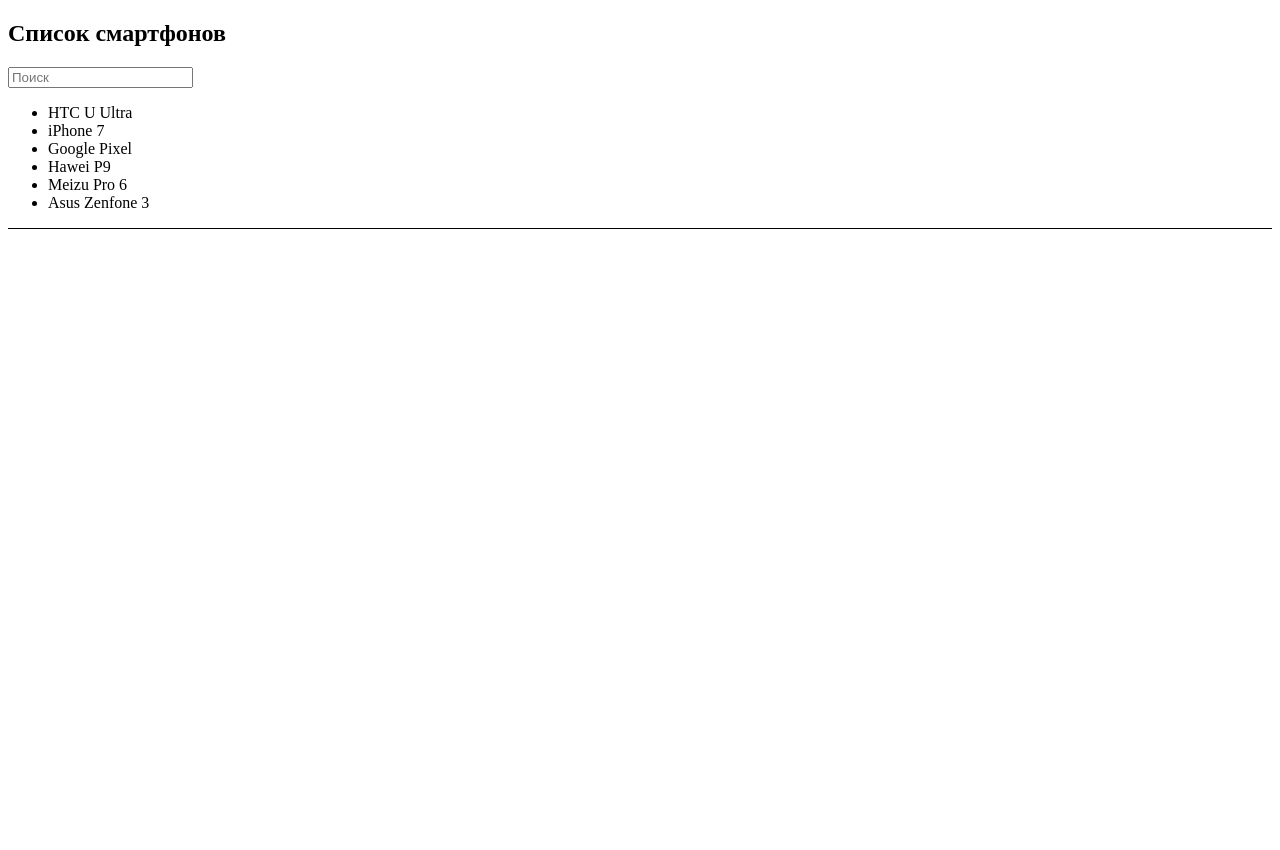
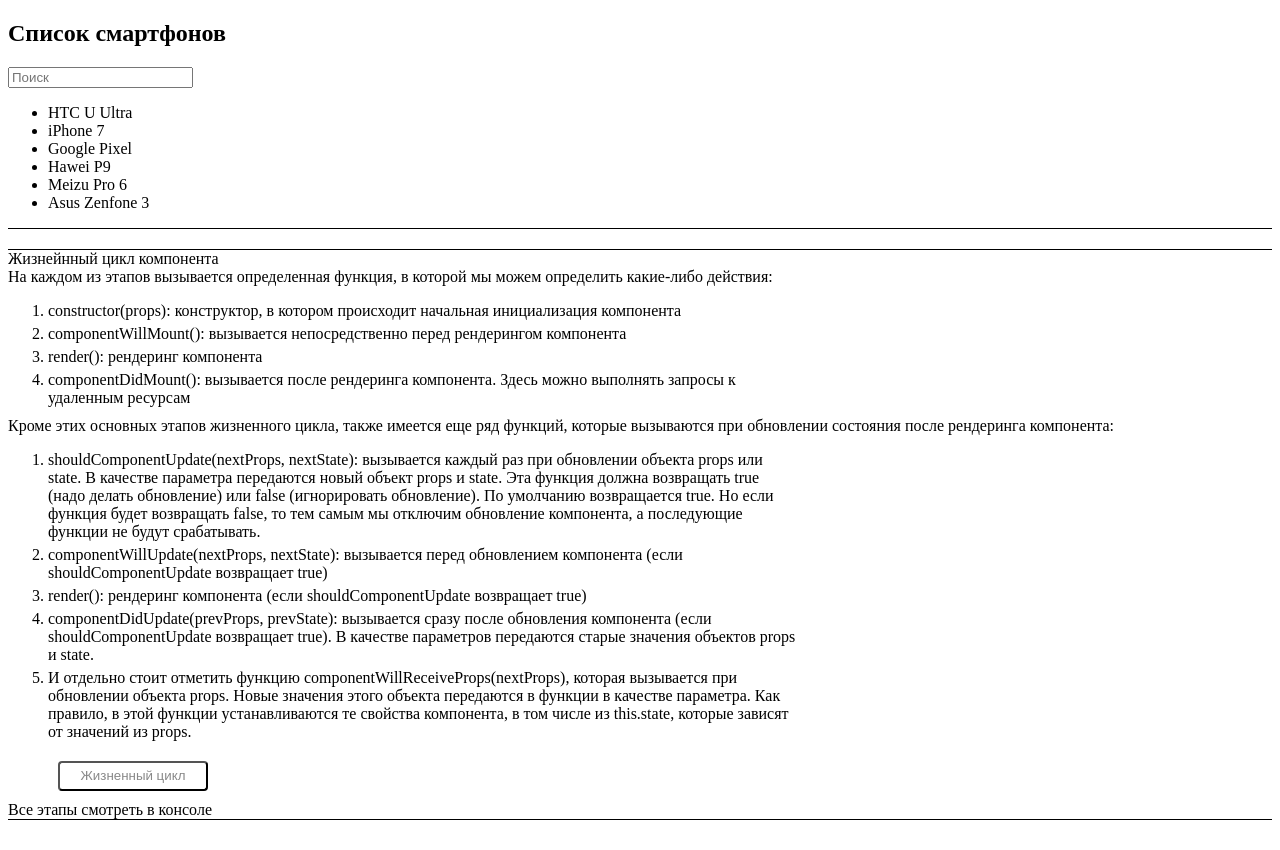
Before and after one commit to A-Vershinin/react-base-components, a React app: page / in a window 1280 px wide. Before the commit the page ends 800 px from the top, so only its background shows below. Built offline with nearby package versions, Linux system fonts and the light colour scheme.

Commit message:
add component ClickButton

```diff
--- /dev/null
+++ b/src/js/components/ClickButton/ClickButton.jsx
@@ -0,0 +1,78 @@
+import React from "react";
+import "./clickButton.scss"
+
+class ClickButton extends React.Component {
+	constructor(props) {
+		super(props);
+		this.state = {class: "off", label: "Жизненный цикл"};
+		console.log("constructor");
+		this.press = this.press.bind(this);
+	}
+	componentWillReceiveProps(nextProps) {
+		console.log("componentWillReceiveProps()");
+	}
+	componentWillMount(){
+		console.log("componentWillMount()");
+	}
+	componentDidMount(){
+		console.log("componentDidMount()");
+	}
+	componentWillUnmount(){
+		console.log("componentWillUnmount()");
+	}
+	shouldComponentUpdate(){
+		console.log("shouldComponentUpdate()");
+		return true;
+	}
+	componentWillUpdate(){
+		console.log("componentWillUpdate()");
+	}
+	componentDidUpdate(){
+		console.log("componentDidUpdate()");
+	}
+	press(){
+		let className = (this.state.class==="off")?"on":"off";
+		this.setState({class: className});
+	}
+
+	render() {
+		return (
+			<div style={{marginBottom: "30px", borderTop: "1px solid black", borderBottom: "1px solid black"}}>
+				<div style={{fontSie: "20px"}}>Жизнейнный цикл компонента</div>
+				<div>На каждом из этапов вызывается определенная функция, в которой
+					мы можем определить какие-либо действия:</div>
+				<ol style={{width: "750px", marginBottom: "10px"}}>
+					<li style={{marginBottom: "5px"}}>constructor(props): конструктор, в котором происходит начальная инициализация компонента</li>
+					<li style={{marginBottom: "5px"}}>componentWillMount(): вызывается непосредственно перед рендерингом компонента</li>
+					<li style={{marginBottom: "5px"}}>render(): рендеринг компонента</li>
+					<li style={{marginBottom: "5px"}}>componentDidMount(): вызывается после рендеринга компонента. Здесь можно выполнять
+						запросы к удаленным ресурсам</li>
+				</ol>
+				<div>Кроме этих основных этапов жизненного цикла, также имеется еще ряд функций,
+					которые вызываются при обновлении состояния после рендеринга компонента:</div>
+				<ol style={{width: "750px", marginBottom: "10px"}}>
+					<li style={{marginBottom: "5px"}}>shouldComponentUpdate(nextProps, nextState): вызывается каждый раз при обновлении объекта
+						props или state. В качестве параметра передаются новый объект props и state. Эта функция
+						должна возвращать true (надо делать обновление) или false (игнорировать обновление). По
+						умолчанию возвращается true. Но если функция будет возвращать false, то тем самым мы отключим
+						обновление компонента, а последующие функции не будут срабатывать.</li>
+					<li style={{marginBottom: "5px"}}>componentWillUpdate(nextProps, nextState): вызывается перед обновлением компонента
+						(если shouldComponentUpdate возвращает true)</li>
+					<li style={{marginBottom: "5px"}}>render(): рендеринг компонента (если shouldComponentUpdate возвращает true)</li>
+					<li style={{marginBottom: "5px"}}>componentDidUpdate(prevProps, prevState): вызывается сразу после обновления компонента
+						(если shouldComponentUpdate возвращает true). В качестве параметров передаются старые
+						значения объектов props и state.</li>
+					<li style={{marginBottom: "5px"}}>И отдельно стоит отметить функцию componentWillReceiveProps(nextProps), которая вызывается
+						при обновлении объекта props. Новые значения этого объекта передаются в функции в качестве
+						параметра. Как правило, в этой функции устанавливаются те свойства компонента, в том числе из
+						this.state, которые зависят от значений из props.</li>
+				</ol>
+				<button onClick={this.press} className={this.state.class}>{this.state.label}</button>
+				<div>Все этапы смотреть в консоле</div>
+			</div>
+		)
+	}
+}
+
+
+export default ClickButton;
--- /dev/null
+++ b/src/js/components/ClickButton/clickButton.scss
@@ -0,0 +1,14 @@
+button{
+	width: 150px;
+	height:30px;
+	border-radius: 4px;
+	margin: 10px 50px;
+}
+.on{
+	color:#666;
+	background-color: #ccc;
+}
+.off{
+	color:#888;
+	background-color: white;
+}
--- a/src/js/demo.jsx
+++ b/src/js/demo.jsx
@@ -1,6 +1,6 @@
 import React from "react";
 import List from "./components/List/List.jsx";
-
+import ClickButton from "./components/ClickButton/ClickButton.jsx";
 
 const propsValues = {
 	title: "Список смартфонов",
@@ -25,6 +25,7 @@
       return (
         <div>
           <List data={propsValues}/>
+	        <ClickButton/>
         </div>
         );
     }
```
